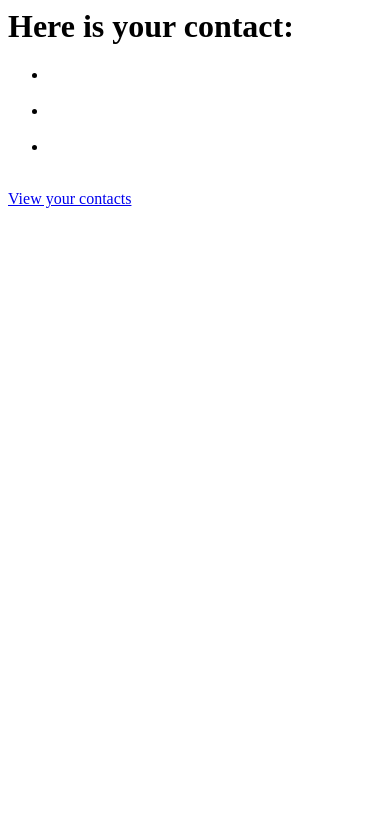
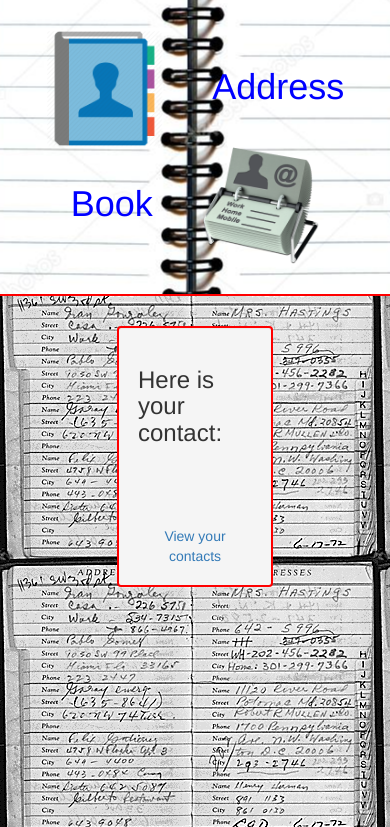
Before and after one commit to larryjtaylor/PHP_address_book, a PHP site: template views/create_contacts.html.twig in a window 390 px wide. Shown: the top 827 px of the page. Run offline with PHP 8.4, Linux system fonts and the light colour scheme; the template is opened without the code that fills it, so the values that code supplies are empty; some libraries are stand-ins or nearby versions.

Commit message:
add styling to create contact page

```diff
--- a/views/create_contacts.html.twig
+++ b/views/create_contacts.html.twig
@@ -1,15 +1,31 @@
  <html>
     <head>
+        <link rel='stylesheet' href='/../css/bootstrap.css' type='text/css'>
+        <link rel='stylesheet' href='/../css/styles.css' type='text/css'>
         <title>Contacts</title>
     </head>
     <body>
-        <h1>Here is your contact:</h1>
-        <p>{{ newContacts.getName }}</p>
+        <div class='jumbotron'>
+            <div class='row'>
+                <div class='col-md-6'>
+                    <img src='/../img/telBook.png' id='telBook' />
+                    <h1 class='header' id='address'>Address</h1>
+                </div>
+                <div class='col-md-6'>
+                    <h1 class='header' id='book'>Book</h1>
+                    <img src='/../img/rolodex.png' id='rolodex'>
+                </div>
+            </div>
+        </div>
+        <div class='well'>
+            <h1 class=displayHeader>Here is your contact:</h1>
+            <p class='contactName'>{{ newContacts.getName }}</p>
             <ul>
                 <li>{{ newContacts.getPhone }}</li><br>
                 <li>{{ newContacts.getStreet }}</li><br>
                 <li>{{ newContacts.getLocation }}</li><br>
             </ul>
-        <p><a href="/">View your contacts</a></p>
+            <p class='button'><a href='/'>View your contacts</a></p>
+        </div>
     </body>
 </html>
--- a/web/css/styles.css
+++ b/web/css/styles.css
@@ -1,3 +1,4 @@
+
 .jumbotron {
     background-image: url('/../img/addressBook.jpg');
     background-repeat: no-repeat;
@@ -10,6 +11,7 @@
 body {
     background-image: url('/../img/writing.gif');
 }
+
 .well {
     width: 40%;
     display: block;
@@ -47,31 +49,32 @@ body {
     padding-left: 10%;
 }
 
-#addContact {
+.button {
     display: block;
     margin: auto;
-}
-
-#displayHeader {
-    font-size: 24px;
     text-align: center;
 }
 
-#contactName {
-    padding-left: 25%;
+.display {
+    text-align: center;
+}
+
+.displayHeader {
+    font-size: 24px;
+}
+
+.contactName {
     font-size: 18px;
+}
+
+ul {
+    padding: 0;
 }
 
 li {
     list-style: none;
-    padding-left: 25%;
     }
 
 #lastList {
     margin-bottom: 15%;
 }
-
-#clear {
-    display: block;
-    margin: auto;
-}
```
Also changed, not shown: views/contacts.html.twig (+6 -6 lines), views/delete_contacts.html.twig (+14 -0 lines), web/img/Blockbuster.jpg (added), web/img/iphone.jpg (added). Lines whose indentation alone changed are shown as unchanged.
